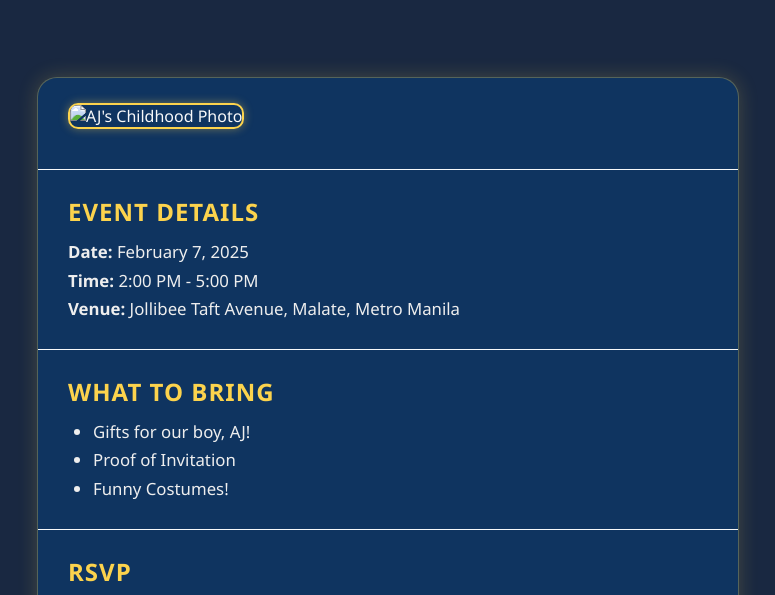
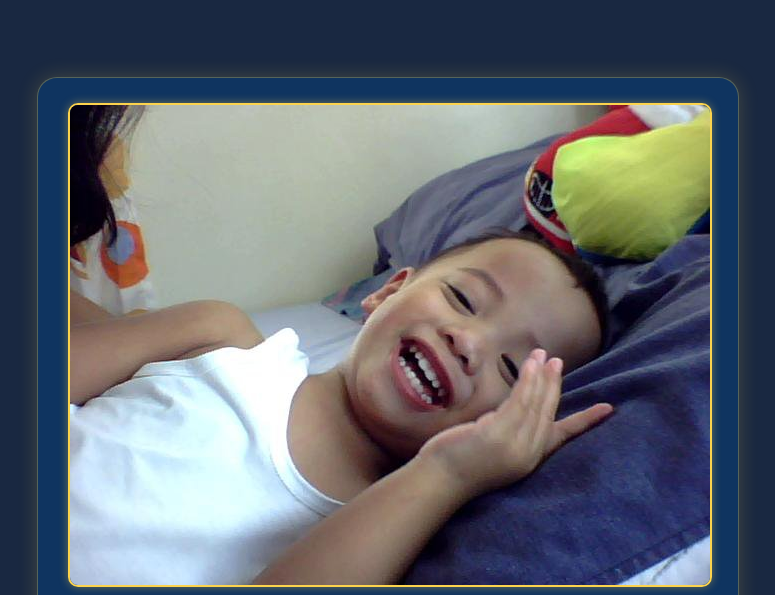
Before and after one commit to aldriz2009cd-g/birthdayinvitation.html, a plain HTML site: page index.html in a window 1280 px wide. Shown: the part 169-764 px from the top of the page, without its empty margins (252-1027 px from the left). Drawn offline with Linux system fonts and the light colour scheme.

Commit message:
Update index.html

```diff
--- a/index.html
+++ b/index.html
@@ -107,7 +107,7 @@
 
   <main>
     <section>
-      <img src=".//bday/littleboyaj.jpg" alt="AJ's Childhood Photo">
+      <img src="littleboyaj.jpg" alt="AJ's Childhood Photo">
     </section>
 
     <section>
@@ -147,4 +147,5 @@
   </footer>
 
 </body>
+
 </html>
```
